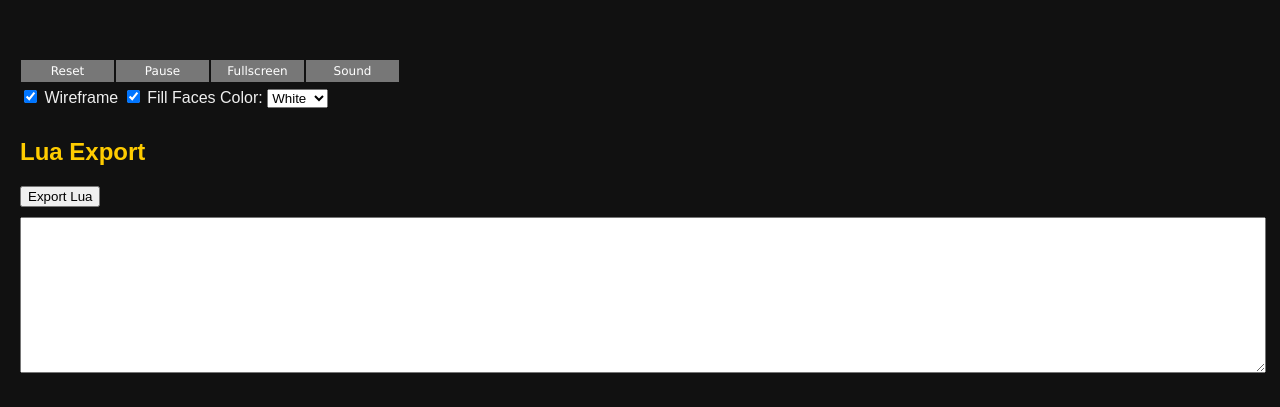
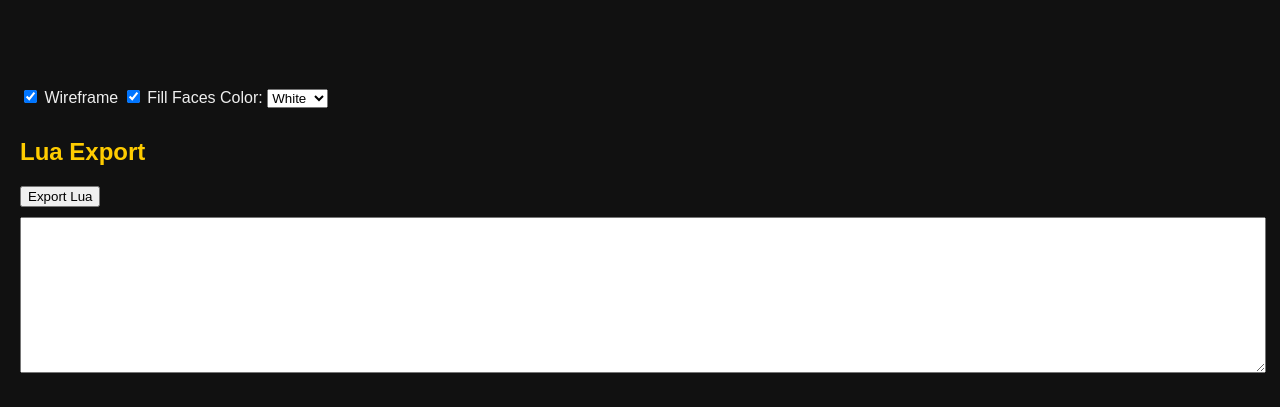
Before and after one commit to shieldyguy/stl-to-pico8, a plain HTML site: page index.html in a window 1280 px wide. Shown: the part 1034-1441 px from the top of the page. Drawn offline with Linux system fonts and the light colour scheme; some packages are replaced by stand-ins of ours; a script that the page names is missing.

Commit message:
fix lua export

```diff
--- a/index.html
+++ b/index.html
@@ -149,21 +149,6 @@
           </script>
 
           <br />
-
-          <div class="pico8_el" onclick="Module.pico8Reset();">Reset</div>
-
-          <div class="pico8_el" onclick="Module.pico8TogglePaused();">
-            Pause
-          </div>
-
-          <div
-            class="pico8_el"
-            onclick="Module.requestFullScreen(true, false);"
-          >
-            Fullscreen
-          </div>
-
-          <div class="pico8_el" onclick="Module.pico8ToggleSound();">Sound</div>
 
           <br />
         </div>
@@ -332,7 +317,6 @@
 
           // Enable the send button now that we have a processed model
           document.getElementById("send-to-pico8-button").disabled = false;
-          window.decimatedModel = null; // Clear any previous decimated model
         });
 
       // Export Lua button behavior
```
